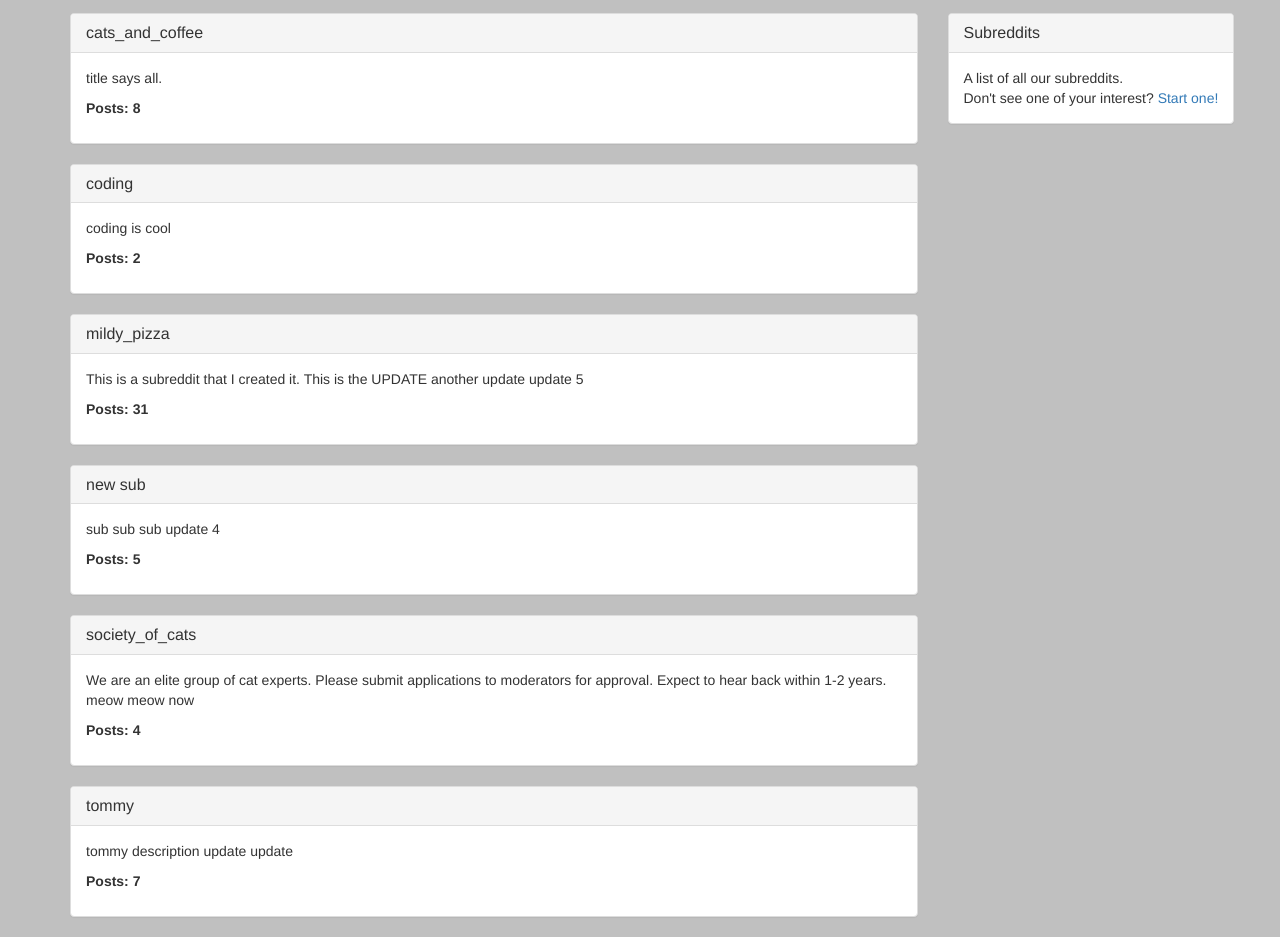
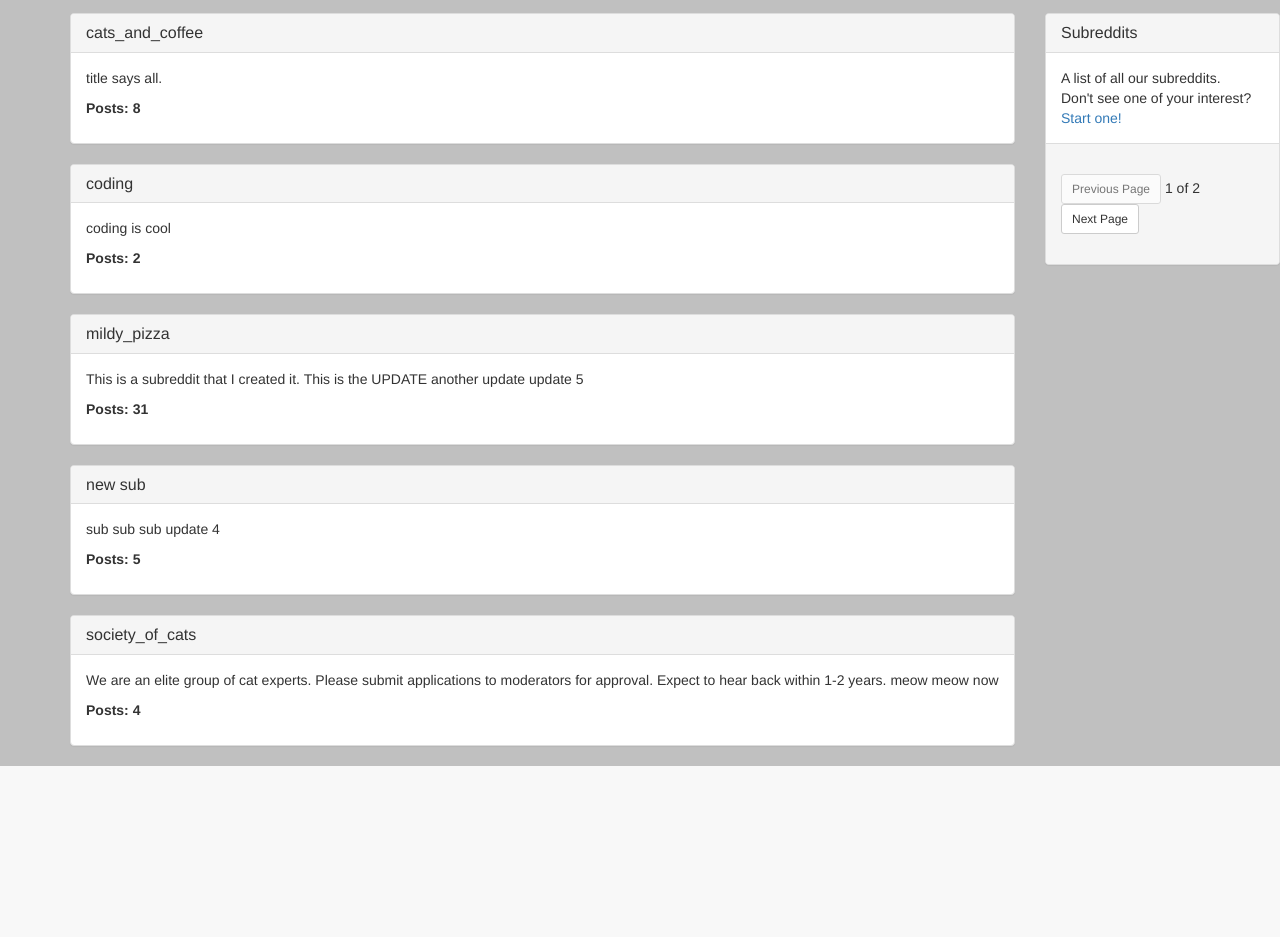
Before and after one commit to tdhuynh/reddit_remake, a Django app: page /subreddits/ in a window 1280 px wide. Shown: the part 57-994 px from the top of the page. After the commit the page ends 823 px from the top, so only its background shows below. Run offline with Django 3.2, Linux system fonts and the light colour scheme; data comes from the database, SQL or seed files in the repository; both versions use the stored data as it was after the commit; some libraries are stand-ins or nearby versions.

Commit message:
styled subreddit create form and added pagination to home and sub list

```diff
--- a/reddit_app/views.py
+++ b/reddit_app/views.py
@@ -5,17 +5,20 @@ from django.views.generic.edit import CreateView, UpdateView
 from django.contrib.auth.models import User
 from django.contrib.auth.forms import UserCreationForm
 from reddit_app.models import Subreddit, Post, Comment, PostVote, CommentVote
+from django.core.paginator import Paginator, EmptyPage, PageNotAnInteger
+
 
 from django.urls import reverse
 
 class IndexView(ListView):
     template_name = 'index.html'
     model = Post
-
+    paginate_by = 10
 
 class SubredditView(ListView):
     template_name = 'subreddits.html'
     model = Subreddit
+    paginate_by = 5
 
 
 class SubredditDetailView(DetailView):
--- a/templates/subreddits.html
+++ b/templates/subreddits.html
@@ -4,7 +4,7 @@
 
 {% block content %}
 <div class="row">
-<div class="col-md-9">
+<div class="col-md-10">
   {% for subreddit in object_list %}
   <div class="panel panel-default">
     <div class="panel-heading">
@@ -23,7 +23,7 @@
 </div>
 
 
-<div class="col-md-3">
+<div class="col-md-2">
   <div class="affix">
 
 
@@ -36,6 +36,26 @@
       <br>
       Don't see one of your interest? <a href="{% url 'subreddit_create_view' %}">Start one!</a>
     </div>
+    <div class="panel-footer">
+      <div class="pagination">
+            {% if page_obj.has_previous %}
+              <a href="?page={{ page_obj.previous_page_number }}">
+                <button type="button" class="btn btn-default btn-sm">Previous Page</button>
+              </a>
+            {% else %}
+              <button type="button" class="btn btn-default btn-sm" disabled='disabled'>Previous Page</button>
+            {% endif %}
+            {{ page_obj.number }} of {{ paginator.num_pages }}
+            {% if page_obj.has_next %}
+              <a href="?page={{ page_obj.next_page_number }}">
+                <button type="button" class="btn btn-default btn-sm">Next Page</button>
+              </a>
+            {% else %}
+            <button type="button" class="btn btn-default btn-sm" disabled="disabled">Next Page</button>
+
+            {% endif %}
+      </div>
+    </div>
   </div>
 </div>
 </div>
```
Also changed, not shown: templates/index.html (+24 -3 lines), templates/reddit_app/subreddit_form.html (+11 -3 lines), db.sqlite3.
